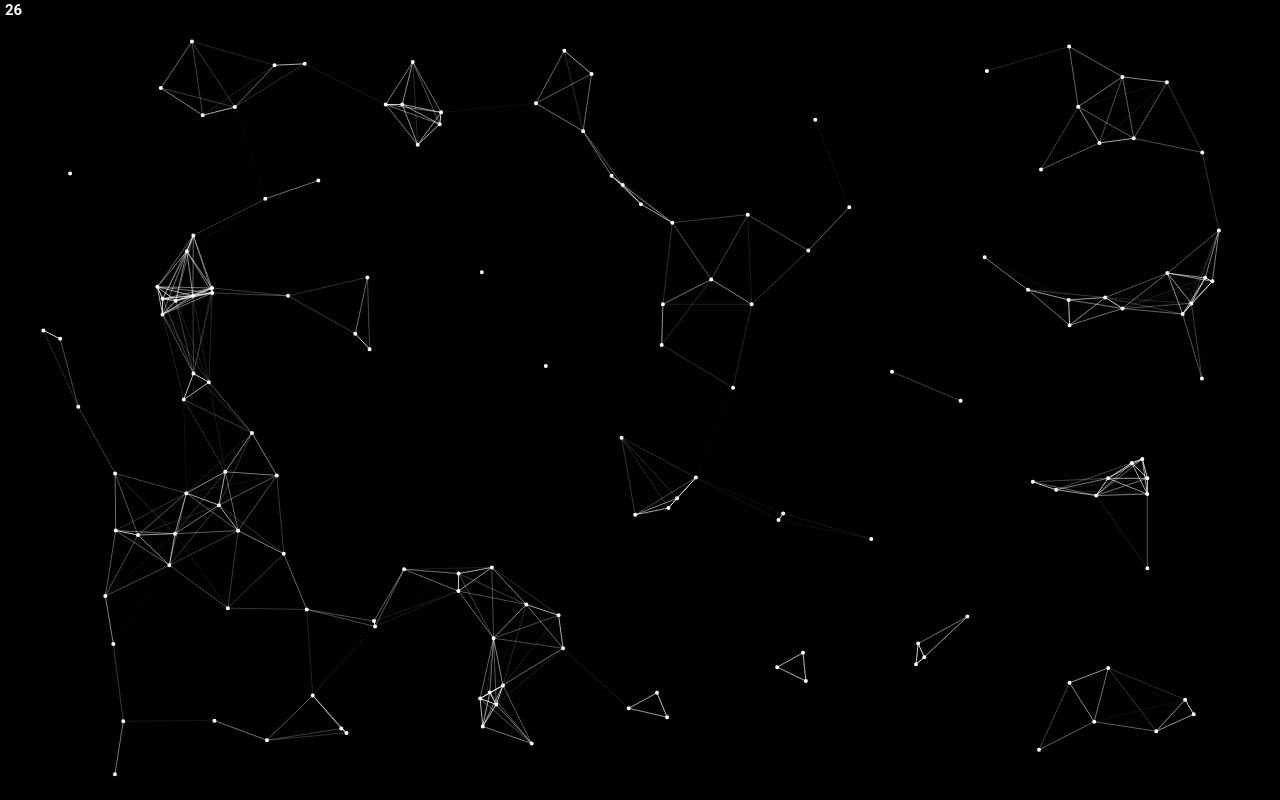
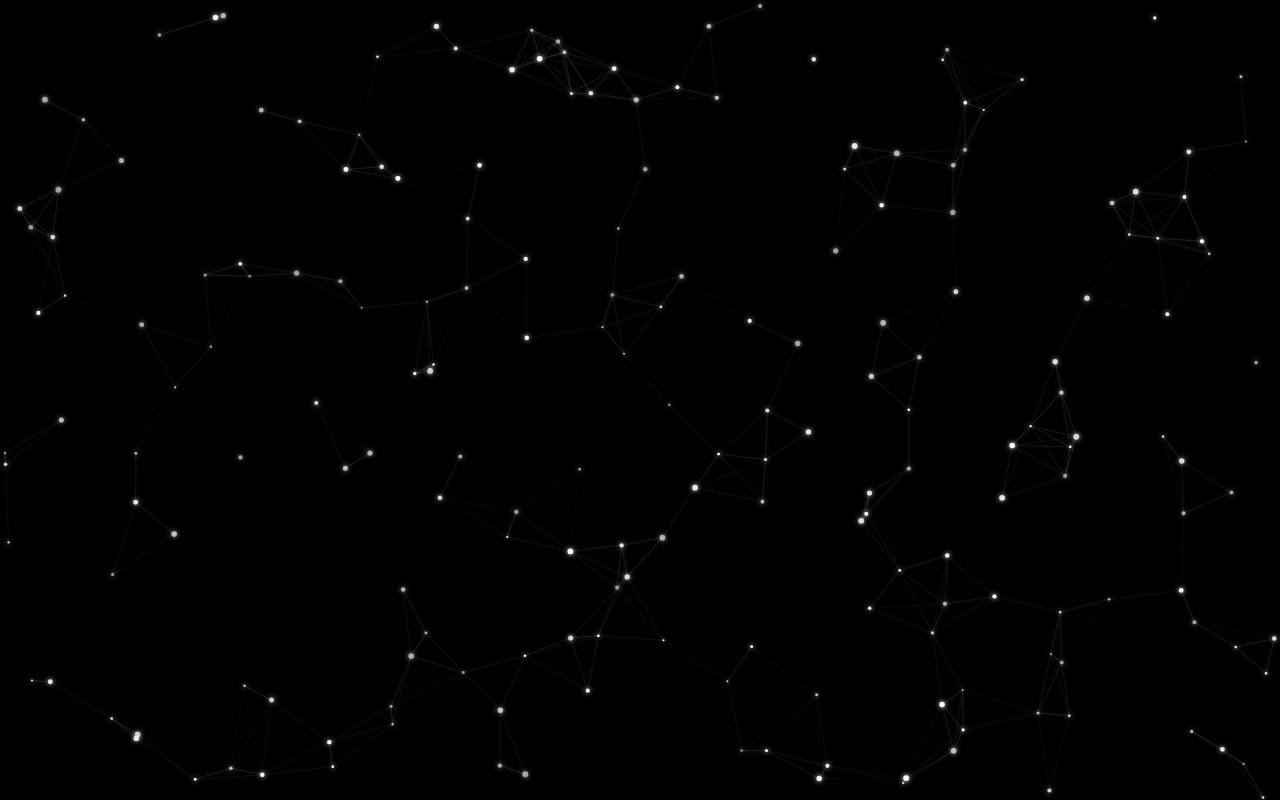
Before and after one commit to kayibea/chrome-ext-homepage, a Svelte app: page / in a window 1280 px wide. Built offline with nearby package versions, Linux system fonts and the light colour scheme.

Commit message:
🚧 Update background

```diff
--- a/src/App.svelte
+++ b/src/App.svelte
@@ -1,9 +1,12 @@
 <script lang="ts">
   import { onMount } from 'svelte';
-  import Constelation from './Home/Constelation.svelte';
+  import Constelation from 'Home/Constelation.svelte';
+  import Matrix from 'Home/Matrix.svelte';
+  import Constelation2 from 'Home/Constelation2.svelte';
+  // import Menu from 'Components/Menu.svelte';
 
+  let [width, height] = $state([window.innerWidth, window.innerHeight]);
   const abortController = new AbortController();
-  let [width, height] = $state([window.innerWidth, window.innerHeight]);
 
   function handleResize() {
     width = window.innerWidth;
@@ -20,5 +23,7 @@
 </script>
 
 <main>
-  <Constelation {width} {height} />
+  <!-- <Constelation {width} {height} /> -->
+  <!-- <Matrix {width} {height} /> -->
+  <Constelation2 {width} {height} />
 </main>
```
